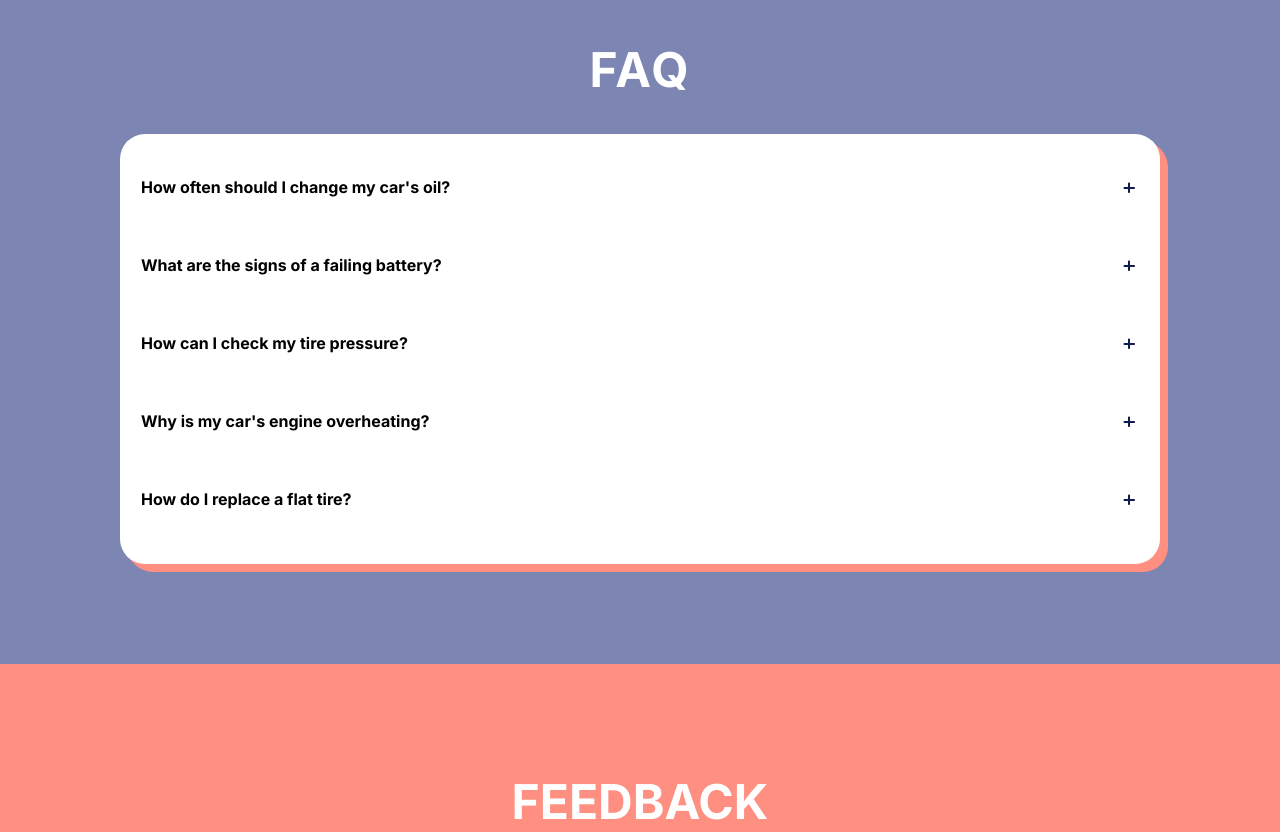
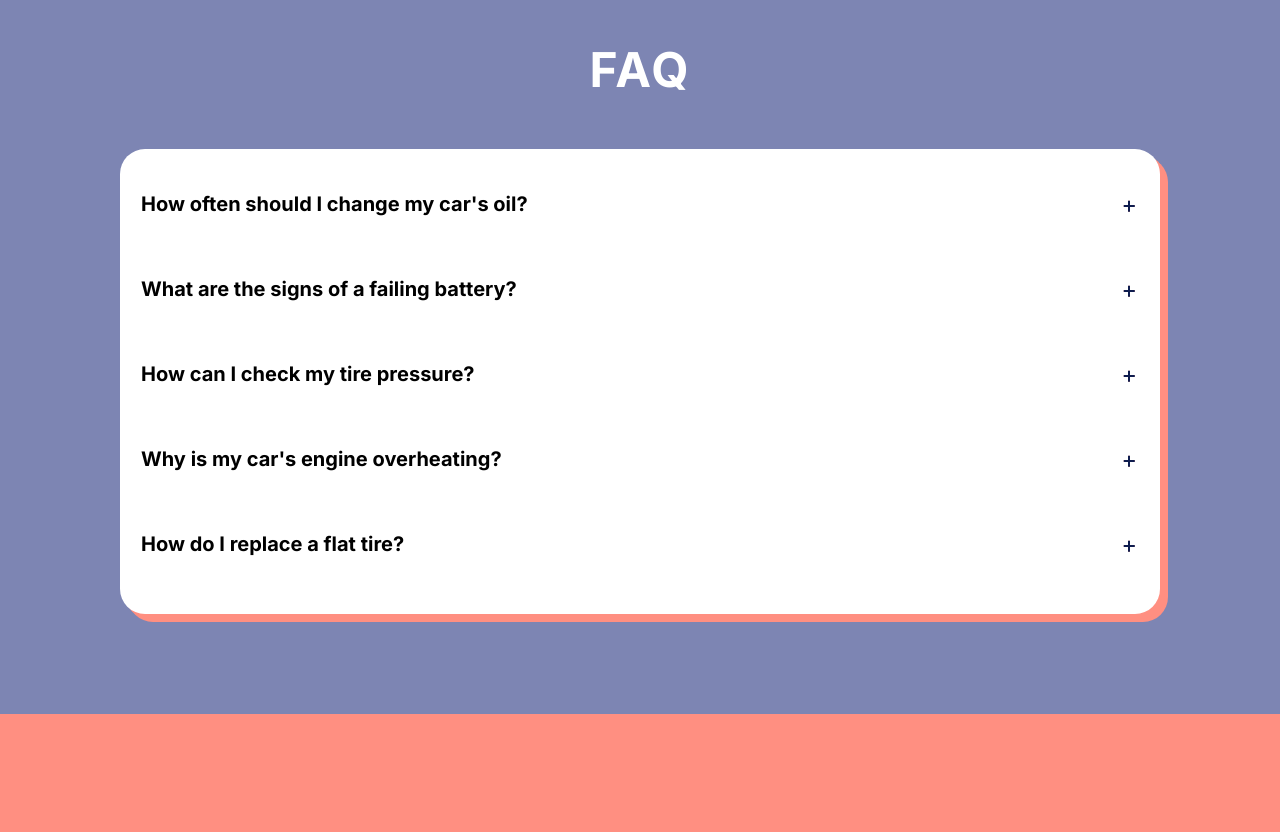
Before and after one commit to StefanoCodes/Auto-Repair-Website, a website built with Vite: page index.html in a window 1280 px wide. Shown: the part 3300-4132 px from the top of the page. Built offline with nearby package versions, Linux system fonts and the light colour scheme.

Commit message:
Accordion Component desktop responsive

```diff
--- a/index.html
+++ b/index.html
@@ -2,7 +2,7 @@
 <html lang="en">
   <head>
     <meta charset="UTF-8" />
-    <link rel="icon" type="image/svg+xml" href="/vite.svg" />
+    <link rel="icon" type="image/svg+xml" href="/src/imgs/alpha.png" />
     <meta name="viewport" content="width=device-width, initial-scale=1.0" />
     <link rel="stylesheet" href="style.css" />
     <!-- GOOGLE FONTS -->
@@ -20,7 +20,7 @@
     />
     <!-- SCRIPT -->
     <script type="module" src="/main.js" defer></script>
-    <title>Vite App</title>
+    <title>A-Z | Auto Repair</title>
   </head>
   <body>
     <!-- HOME  -->
--- a/src/sass/components/_accordion.scss
+++ b/src/sass/components/_accordion.scss
@@ -1,7 +1,7 @@
 @import "../sass-utils/variables";
 
 .accordion {
-  padding: 5.2rem 0;
+  padding: $section-padding;
   background-color: $secondary-color;
   @include for-tablet() {
     padding: $section-padding-xl;
@@ -12,6 +12,9 @@
     margin-bottom: 2.5rem;
     color: $white;
     letter-spacing: 2px;
+    @include for-desktop() {
+      margin-bottom: 4rem;
+    }
   }
   &__container {
     box-shadow: $primary-color 5px 5px, $primary-color 8px 8px;
@@ -31,6 +34,11 @@
     font-size: $fs-base;
     font-weight: $fw-bold;
     transition: all 0.3s ease-in-out;
+    border-bottom: 5px solid transparent;
+    border-radius: 8px;
+    @include for-desktop() {
+      font-size: $fs-xs;
+    }
   }
 
   &__box {
@@ -43,6 +51,10 @@
       .accordion__box-heading {
         font-size: $fs-2xs;
         font-weight: $fw-extra-bold;
+        @include for-desktop() {
+          font-size: $fs-sm;
+          border-bottom: 5px solid $secondary-color;
+        }
       }
       .plus {
         transform: rotate(45deg);
@@ -64,6 +76,10 @@
     max-height: 0px;
     transition: max-height 0.35s ease-in-out;
     overflow: hidden;
+    @include for-desktop() {
+      font-size: $fs-2xs;
+      max-width: 80rem;
+    }
   }
 
   .plus {
```
Also changed, not shown: style.css, 1 other file.
